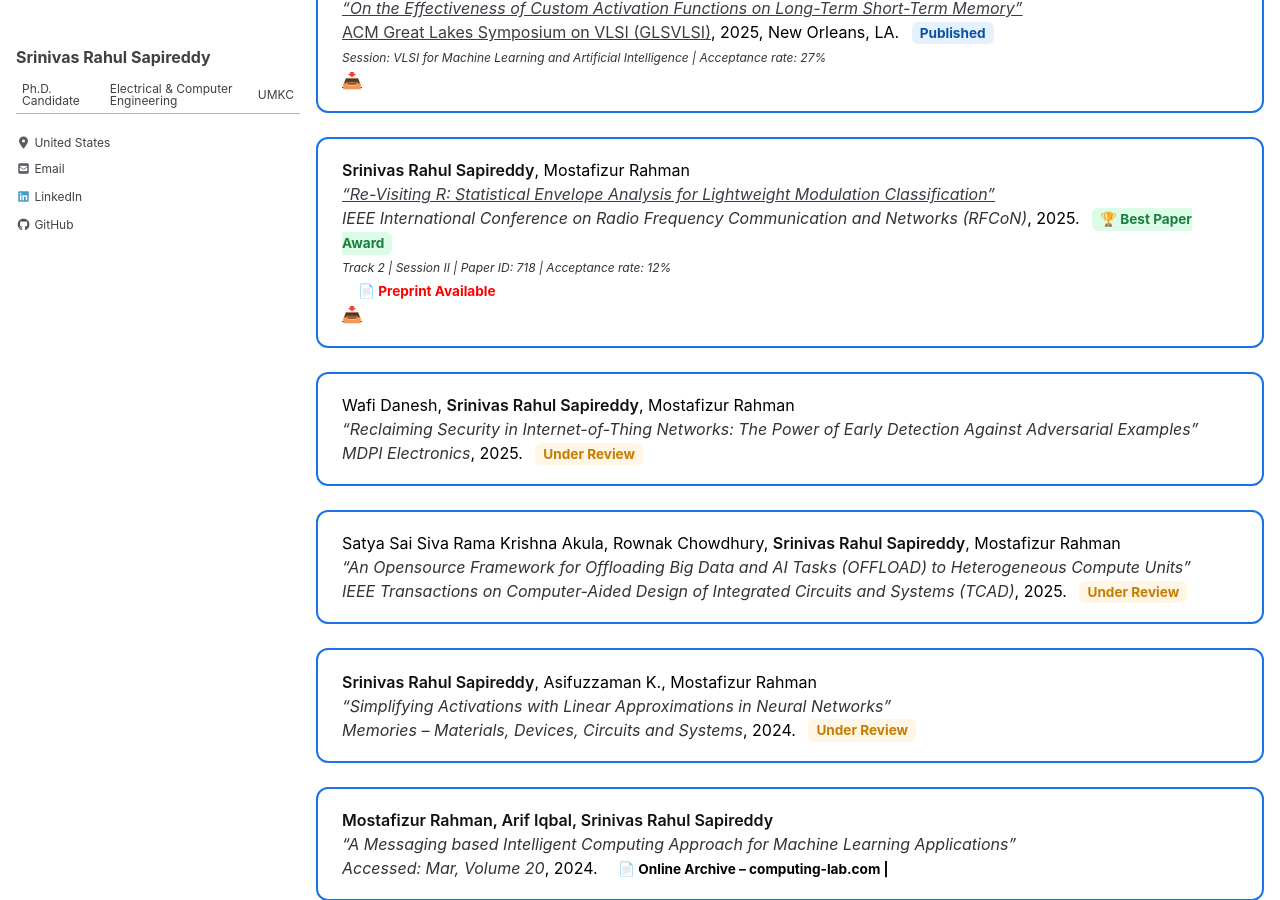
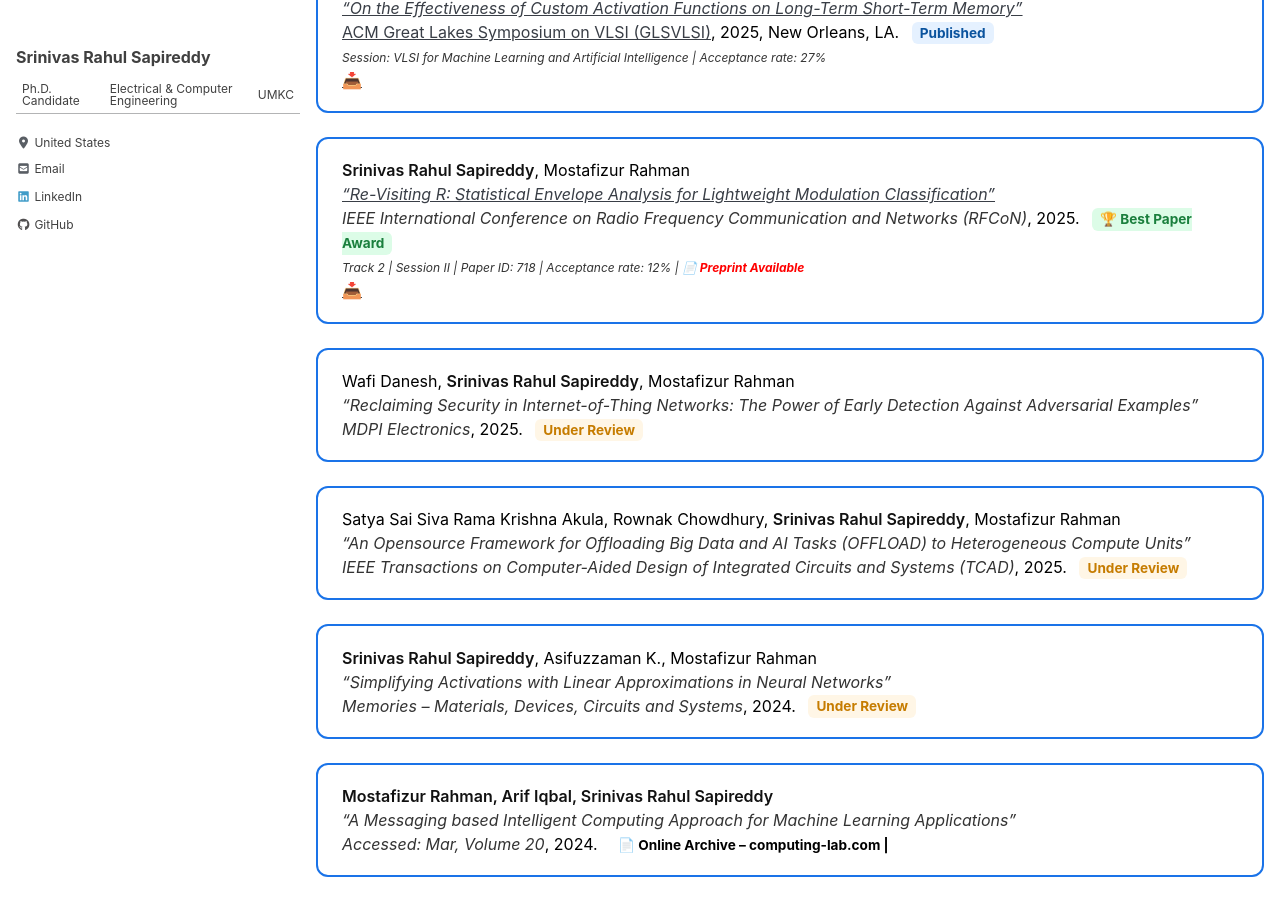
Before and after one commit to srsapireddy/srsapireddy.github.io, a Jekyll site: the page built from _pages/publications.md, in a window 1280 px wide and 900 px high, scrolled down 413 px. Built offline with Jekyll 4.4.1, drawn with Linux system fonts in a browser that asks for light colours; cached includes are drawn as plain includes; nearby versions of some CDN libraries.

Commit message:
Update publications.md

```diff
--- a/_pages/publications.md
+++ b/_pages/publications.md
@@ -103,7 +103,7 @@ permalink: /publications/
       <small><em>Session: VLSI for Machine Learning and Artificial Intelligence | Acceptance rate: 27%</em></small><br>
       <a href="/images/PID69.pdf" target="_blank" title="Download PDF">📥</a>
     </div>
-   <div class="pub-card">
+    <div class="pub-card">
       <strong>Srinivas Rahul Sapireddy</strong>, Mostafizur Rahman<br>
       <em>
         <a href="https://arxiv.org/abs/2506.19956" target="_blank">
@@ -112,10 +112,14 @@ permalink: /publications/
       </em><br>
       <em>IEEE International Conference on Radio Frequency Communication and Networks (RFCoN)</em>, 2025.
       <span class="status accepted">🏆 Best Paper Award</span><br>
-      <small><em>Track 2 | Session II | Paper ID: 718 | Acceptance rate: 12%</em></small><br>
-      <span class="status preprint" style="color: red; font-weight: bold;">📄 Preprint Available</span><br>
+      <small>
+        <em>
+          Track 2 | Session II | Paper ID: 718 | Acceptance rate: 12% |
+          <span style="color: red; font-weight: bold;">📄 Preprint Available</span>
+        </em>
+      </small><br>
       <a href="/images/PID718.pdf" target="_blank" title="Download PDF">📥</a>
-        </div>
+    </div>
     <div class="pub-card">
       Wafi Danesh, <strong>Srinivas Rahul Sapireddy</strong>, Mostafizur Rahman<br>
       <em>“Reclaiming Security in Internet-of-Thing Networks: The Power of Early Detection Against Adversarial Examples”</em><br>
```
